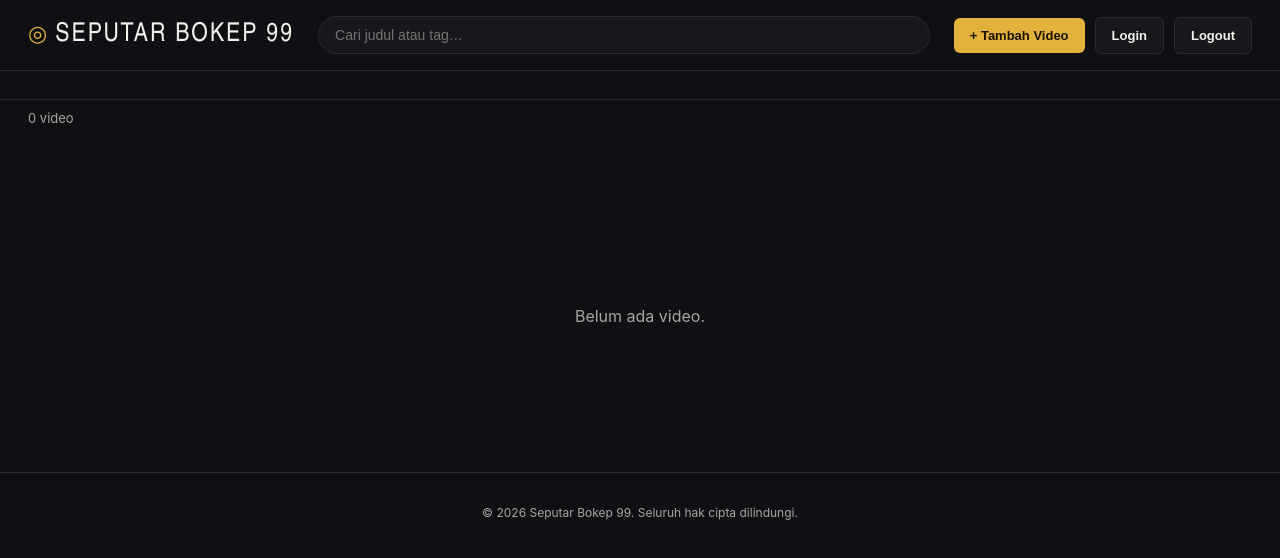
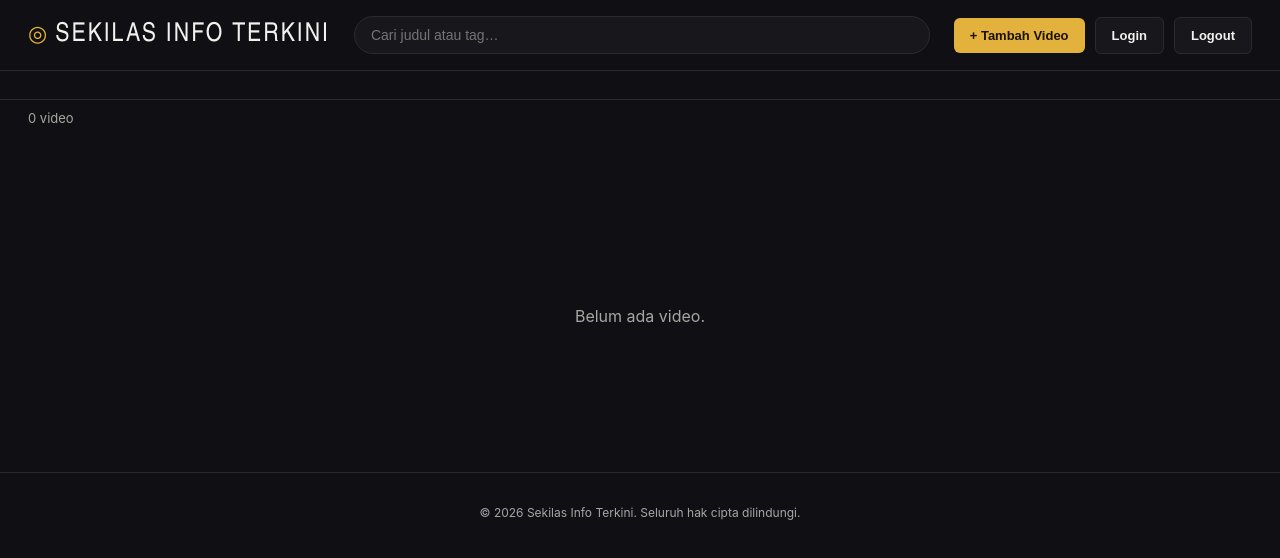
Before and after one commit to seputarbokep99/seputarbokep, a plain HTML site: page index.html in a window 1280 px wide. Drawn offline with Linux system fonts and the light colour scheme; no server answers.

Commit message:
Update index.html

```diff
--- a/index.html
+++ b/index.html
@@ -3,7 +3,7 @@
 <head>
 <meta charset="UTF-8">
 <meta name="viewport" content="width=device-width, initial-scale=1.0">
-<title>Seputar Bokep 99</title>
+<title>Sekilas Info Terkini</title>
 <link rel="stylesheet" href="style.css">
 </head>
 <body>
@@ -11,7 +11,7 @@
   <header class="topbar">
     <div class="brand">
       <span class="brand-mark">◎</span>
-      <span class="brand-name">Seputar Bokep 99</span>
+      <span class="brand-name">Sekilas Info Terkini</span>
     </div>
 
     <div class="searchwrap">
@@ -36,7 +36,7 @@
   </main>
 
   <footer class="site-footer">
-    <p>© <span id="footerYear"></span> Seputar Bokep 99. Seluruh hak cipta dilindungi.</p>
+    <p>© <span id="footerYear"></span> Sekilas Info Terkini. Seluruh hak cipta dilindungi.</p>
   </footer>
 
   <!-- Modal: login -->
@@ -107,7 +107,7 @@
     </div>
   </div>
 
-  <!-- Firebase -->
+  <!-- Firebase (biar data video sama buat semua orang, bukan cuma di browser sendiri) -->
   <script src="https://www.gstatic.com/firebasejs/10.12.2/firebase-app-compat.js"></script>
   <script src="https://www.gstatic.com/firebasejs/10.12.2/firebase-firestore-compat.js"></script>
   <script src="firebase-config.js"></script>
```
